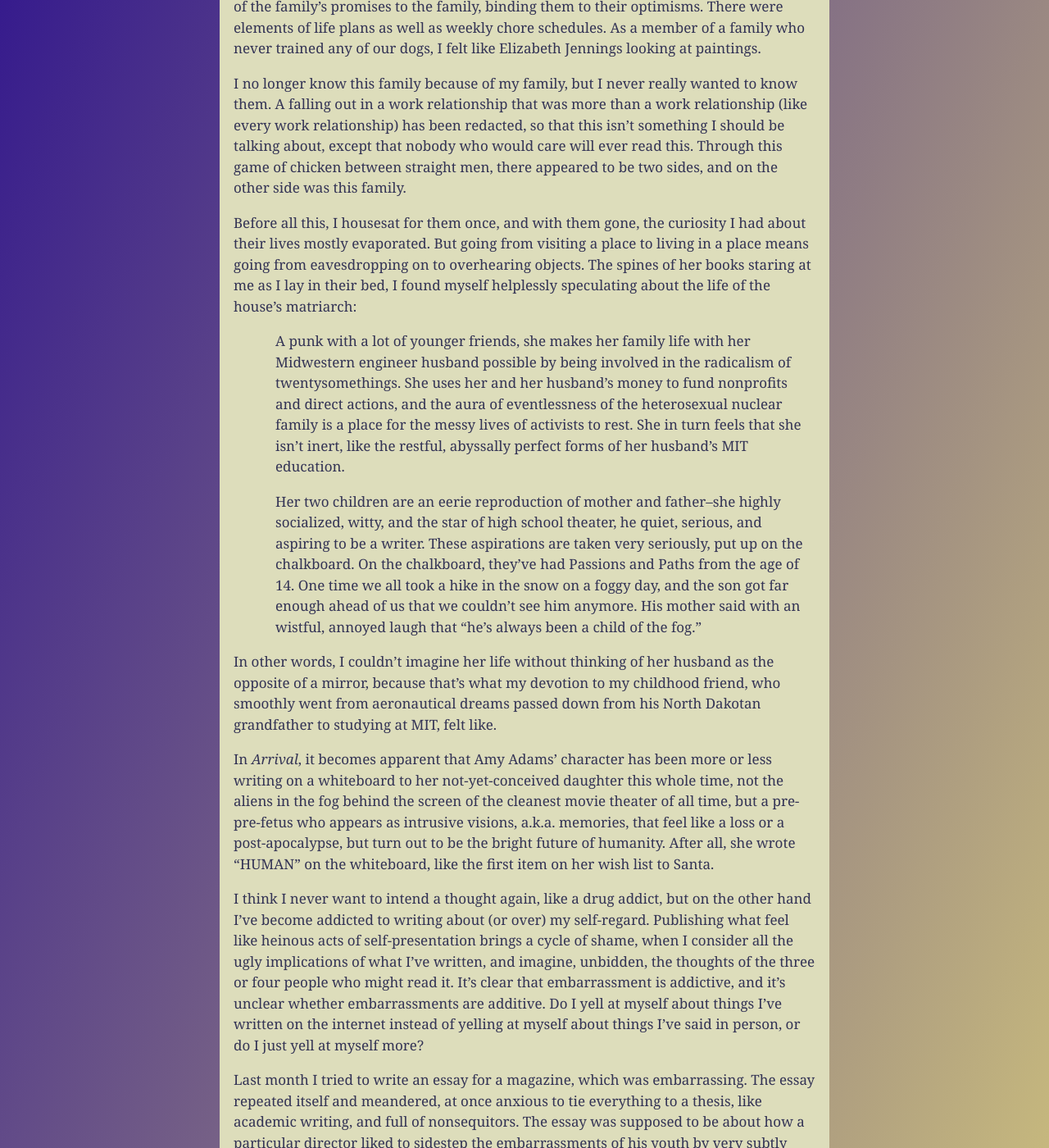
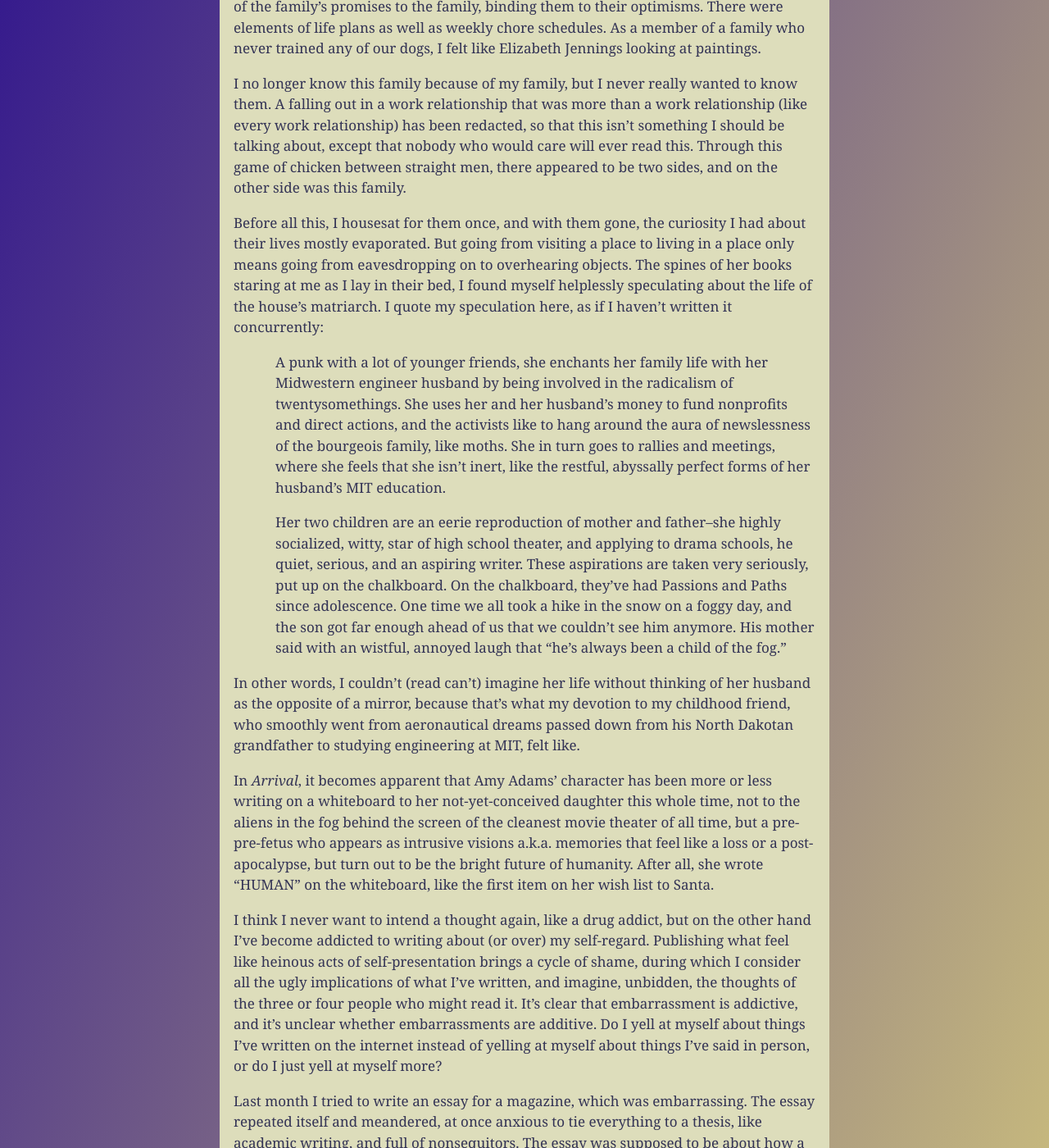
Before and after one commit to meanyhead/meanyhead.github.io, a Jekyll site: the page built from _posts/2019-2-19-home-decorating-tips.md, in a window 1280 px wide and 1400 px high, scrolled down 393 px. Shown: the whole window at 82% size. Built offline with Jekyll 4.4.1, drawn with Linux system fonts in a browser that asks for light colours; comment, search, counter and statistics services are not loaded; some of the changed text lies outside the part shown.

Commit message:
more absurd honesty

```diff
--- a/_posts/2019-2-19-home-decorating-tips.md
+++ b/_posts/2019-2-19-home-decorating-tips.md
@@ -7,24 +7,24 @@
 
 I no longer know this family because of my family, but I never really wanted to know them. A falling out in a work relationship that was more than a work relationship (like every work relationship) has been redacted, so that this isn't something I should be talking about, except that nobody who would care will ever read this. Through this game of chicken between straight men, there appeared to be two sides, and on the other side was this family.
 
-Before all this, I housesat for them once, and with them gone, the curiosity I had about their lives mostly evaporated. But going from visiting a place to living in a place means going from eavesdropping on to overhearing objects. The spines of her books staring at me as I lay in their bed, I found myself helplessly speculating about the life of the house's matriarch:
+Before all this, I housesat for them once, and with them gone, the curiosity I had about their lives mostly evaporated. But going from visiting a place to living in a place only means going from eavesdropping on to overhearing objects. The spines of her books staring at me as I lay in their bed, I found myself helplessly speculating about the life of the house's matriarch. I quote my speculation here, as if I haven't written it concurrently:
 
-> A punk with a lot of younger friends, she makes her family life with her Midwestern engineer husband possible by being involved in the radicalism of twentysomethings. She uses her and her husband's money to fund nonprofits and direct actions, and the aura of eventlessness of the heterosexual nuclear family is a place for the messy lives of activists to rest. She in turn feels that she isn't inert, like the restful, abyssally perfect forms of her husband's MIT education.
+> A punk with a lot of younger friends, she enchants her family life with her Midwestern engineer husband by being involved in the radicalism of twentysomethings. She uses her and her husband's money to fund nonprofits and direct actions, and the activists like to hang around the aura of newslessness of the bourgeois family, like moths. She in turn goes to rallies and meetings, where she feels that she isn't inert, like the restful, abyssally perfect forms of her husband's MIT education.
 
-> Her two children are an eerie reproduction of mother and father--she highly socialized, witty, and the star of high school theater, he quiet, serious, and aspiring to be a writer. These aspirations are taken very seriously, put up on the chalkboard. On the chalkboard, they've had Passions and Paths from the age of 14. One time we all took a hike in the snow on a foggy day, and the son got far enough ahead of us that we couldn't see him anymore. His mother said with an wistful, annoyed laugh that "he's always been a child of the fog."
+> Her two children are an eerie reproduction of mother and father--she highly socialized, witty, star of high school theater, and applying to drama schools, he quiet, serious, and an aspiring writer. These aspirations are taken very seriously, put up on the chalkboard. On the chalkboard, they've had Passions and Paths since adolescence. One time we all took a hike in the snow on a foggy day, and the son got far enough ahead of us that we couldn't see him anymore. His mother said with an wistful, annoyed laugh that "he's always been a child of the fog."
 
-In other words, I couldn't imagine her life without thinking of her husband as the opposite of a mirror, because that's what my devotion to my childhood friend, who smoothly went from aeronautical dreams passed down from his North Dakotan grandfather to studying at MIT, felt like.
+In other words, I couldn't (read can't) imagine her life without thinking of her husband as the opposite of a mirror, because that's what my devotion to my childhood friend, who smoothly went from aeronautical dreams passed down from his North Dakotan grandfather to studying engineering at MIT, felt like.
 
-In *Arrival*, it becomes apparent that Amy Adams' character has been more or less writing on a whiteboard to her not-yet-conceived daughter this whole time, not the aliens in the fog behind the screen of the cleanest movie theater of all time, but a pre-pre-fetus who appears as intrusive visions, a.k.a. memories, that feel like a loss or a post-apocalypse, but turn out to be the bright future of humanity. After all, she wrote "HUMAN" on the whiteboard, like the first item on her wish list to Santa.
+In *Arrival*, it becomes apparent that Amy Adams' character has been more or less writing on a whiteboard to her not-yet-conceived daughter this whole time, not to the aliens in the fog behind the screen of the cleanest movie theater of all time, but a pre-pre-fetus who appears as intrusive visions a.k.a. memories that feel like a loss or a post-apocalypse, but turn out to be the bright future of humanity. After all, she wrote "HUMAN" on the whiteboard, like the first item on her wish list to Santa.
 
-I think I never want to intend a thought again, like a drug addict, but on the other hand I've become addicted to writing about (or over) my self-regard. Publishing what feel like heinous acts of self-presentation brings a cycle of shame, when I consider all the ugly implications of what I've written, and imagine, unbidden, the thoughts of the three or four people who might read it. It's clear that embarrassment is addictive, and it's unclear whether embarrassments are additive. Do I yell at myself about things I've written on the internet instead of yelling at myself about things I've said in person, or do I just yell at myself more?
+I think I never want to intend a thought again, like a drug addict, but on the other hand I've become addicted to writing about (or over) my self-regard. Publishing what feel like heinous acts of self-presentation brings a cycle of shame, during which I consider all the ugly implications of what I've written, and imagine, unbidden, the thoughts of the three or four people who might read it. It's clear that embarrassment is addictive, and it's unclear whether embarrassments are additive. Do I yell at myself about things I've written on the internet instead of yelling at myself about things I've said in person, or do I just yell at myself more?
 
 Last month I tried to write an essay for a magazine, which was embarrassing. The essay repeated itself and meandered, at once anxious to tie everything to a thesis, like academic writing, and full of nonsequitors. The essay was supposed to be about how a particular director liked to sidestep the embarrassments of his youth by very subtly making fun of them. Writing scripts that hewed close to his life, his authorial voice, my argument went, became the way he wanted to be regarded by someone else.
 
 Obviously I was projecting, but then again what I thought the director was trying to do--to sneakily become graceful--was exactly what I haven't been doing. I decided that the director had come to the conclusion you can't convince anyone, you can only make them laugh.
 
-Alan Turing's paper "Computing Machinery and Intelligence" seems peculiarly disinterested in convincing its reader. Its argumentation is all in the negative, listing every argument he can conceive against the validity of the method he proposes for answering the question "can machines think?", a question he introduces and then throws out. He insists that the test he proposes to answer it--in which a machine attempts to trick a human "interrogator" via text messages into thinking it's a woman, and that the human woman, also texting the interrogator, is not--does not answer that question, but another one. He proceeds to take up this "imitation game" as his stated rhetorical mode: "These last two paragraphs do not claim to be convincing arguments. They should rather be described as 'recitations tending to produce belief.'"
+Alan Turing's paper "Computing Machinery and Intelligence" seems peculiarly disinterested in convincing its reader. Its argumentation is all in the negative, listing every argument he can conceive against the validity of the method he proposes for answering the question "can machines think?", a question he introduces and then throws out. He insists that the test he proposes to answer it--in which a machine attempts to convince a human "interrogator" via text messages that it's a woman, and that a human woman, also texting the interrogator, is not--does not answer that question, but another one. He proceeds to take up this "imitation game" as his stated rhetorical mode: "These last two paragraphs do not claim to be convincing arguments. They should rather be described as 'recitations tending to produce belief.'"
 
-In the middle of this more performative than argumentative essay, he considers the problem that telepathy poses to the validity of the imitation game, which requires that the three participants be in separate rooms, and decides that the solution is quotation marks: "The situation could be regarded as analogous to that which would occur if the interrogator were talking to himself and one of the competitors was listening with his ear to the wall. To put the competitors into a 'telepathy-proof room' would satisfy all requirements." This seems like the game's most serious dilemma. Where to find a room that doesn't speak? Or a thing that doesn't think?
+In the middle of this more performative than argumentative essay, he considers the problem that telepathy poses to the validity of the imitation game, which requires that the three participants be in separate rooms, and decides that the solution is quotation marks: "The situation could be regarded as analogous to that which would occur if the interrogator were talking to himself and one of the competitors was listening with his ear to the wall. To put the competitors into a 'telepathy-proof room' would satisfy all requirements." This seems like the game's most serious hang-up. Where to find a room that doesn't speak? Or a thing that doesn't think?
 
 ![self-adhesive chalkboard]({{ site.baseurl }}/res/img/self-adhesive-chalkboard.jpg)
```
